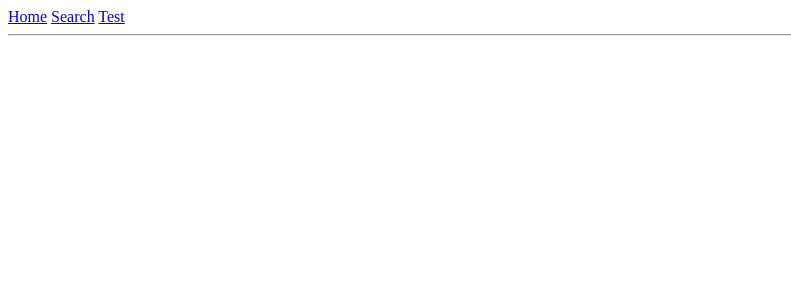
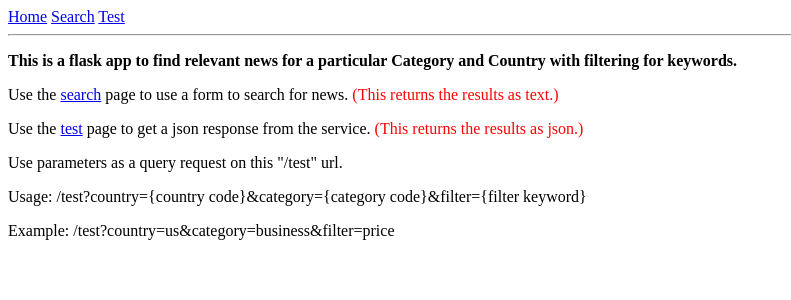
Before and after one commit to kashishsehgal73/Flask-API, a Flask app: page / in a window 1280 px wide. Shown: the top 300 px of the page, without its empty margins (0-791 px from the left). Run offline with Flask 2, Linux system fonts and the light colour scheme; parts of the project's set-up code (start-up, migrations or seed data) failed here and were passed over.

Commit message:
Updated requirements

```diff
--- a/app/app.py
+++ b/app/app.py
@@ -27,7 +27,7 @@ def test():
 #Home Page
 @app.route('/')
 def home():
-	return render_template('index.html', title='Home')
+	return render_template('home.html', title='Home')
 
 
 #Search Form
@@ -41,12 +41,10 @@ def search():
 @app.route('/search_data', methods=['POST'])
 def search_data():
 	country, category, keyword = request.form['country'], request.form['category'], request.form['keyword']
-
 	data = get_cached_json(country, category)
-
-	data = filter_results(data, keyword, country, category)
-
-	return jsonify(data)
+	if(keyword):
+		data = filter_results(data, keyword, country, category)
+	return render_template('form.html', title='Search', test=data)
 
 
 #Error handler for 404
@@ -54,7 +52,7 @@ def search_data():
 def not_found_error(error):
     return (render_template('404.html'), 404)
 
-#Error handler for 404
+#Error handler for 500
 @app.errorhandler(500)
 def internal_error(error):
     db.session.rollback()
--- a/app/processing.py
+++ b/app/processing.py
@@ -9,7 +9,7 @@ def filter_results(data, keyword, country, category):
 	for article in data['articles']:
 		filtered_article = {}
 		text =  article['content']
-		if (text and keyword in text):
+		if (text and any(key in text for key in keyword.split())):
 			filtered_article['Country'] = country
 			filtered_article['Category'] = category
 			filtered_article['Filter_keyword'] = keyword
--- a/app/templates/bad_parameters.html
+++ b/app/templates/bad_parameters.html
@@ -3,5 +3,8 @@
 {% block content %}
     <h1>Bad Parameters </h1>
 	<h2>Please try again with different parameters. </h2>
-    <p><a href="{{ url_for('home') }}">Back</a></p>
+	<p>Please use parameters as a query request on this "/test" url.</p>
+	<p>Usage: <b>/test?country={country code}&category={category code}&filter={filter keyword}</b></p>
+	<p>Example: /test?country=us&category=business&filter=price</p>
+	<p><a href="{{ url_for('home') }}">Back</a></p>
 {% endblock %}
--- a/app/templates/form.html
+++ b/app/templates/form.html
@@ -1,6 +1,9 @@
 {% extends "index.html" %}
 
+
+
 {% block content %}
+	{% if form %}
     <h1>Search for News</h1>
     <form action="{{ url_for('search_data') }}" method="post" novalidate enctype="multipart/form-data">
         {{ form.hidden_tag() }}
@@ -18,4 +21,7 @@
         </p>
         <p>{{ form.submit() }}</p>
     </form>
+	{% endif %}
+	{% if test %}<p>{{test}}</p>{% endif %}
+
 {% endblock %}
--- /dev/null
+++ b/app/templates/home.html
@@ -0,0 +1,16 @@
+{% extends "index.html" %}
+
+{% block content %}
+<p><b>This is a flask app to find relevant news for a particular Category and Country with filtering for keywords.</b></p>
+<p>
+	Use the <a href="{{ url_for('search') }}">search</a> page to use a form to search for news.
+	<font color="red">(This returns the results as text.)</font>
+</p>
+<p>
+	Use the <a href="{{ url_for('test') }}">test</a> page to get a json response from the service.
+	<font color="red">(This returns the results as json.)</font>
+</p>
+<p>Use parameters as a query request on this "/test" url.</p>
+<p>Usage: /test?country={country code}&category={category code}&filter={filter keyword}</p>
+<p>Example: /test?country=us&category=business&filter=price</p>
+{% endblock %}
--- a/app/templates/index.html
+++ b/app/templates/index.html
@@ -2,7 +2,7 @@
 <html>
     <head>
 		<meta content="text/html;charset=utf-8" http-equiv="Content-Type">
-	<meta content="utf-8" http-equiv="encoding">
+		<meta content="utf-8" http-equiv="encoding">
       <title>{{title}}</title>
     </head>
     <body>
--- /dev/null
+++ b/requirements.txt
@@ -0,0 +1,5 @@
+Flask_WTF==0.14.2
+WTForms==2.2.1
+Werkzeug==0.15.2
+Flask==1.0.2
+requests==2.18.4
```
Also changed, not shown: README.md (added), app/README.md (deleted), app/templates/500.html (renamed from app/templates/505.html), assignment_question.txt (renamed from app/Question.txt), 1 other file.
